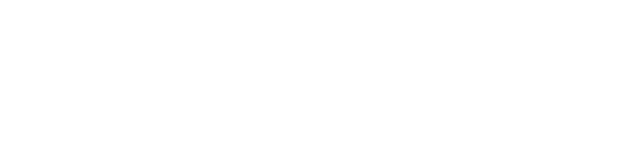
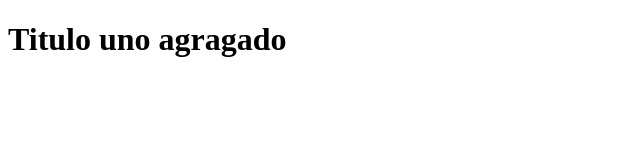
Before and after one commit to Javier-Ovalles-92/PracticaGit2, a plain HTML site: page index.html in a window 1280 px wide. Shown: the whole page, without its empty margins (0-640 px from the left). Drawn offline with Linux system fonts and the light colour scheme.

Commit message:
agregado todos los archivos

```diff
--- a/index.html
+++ b/index.html
@@ -7,6 +7,6 @@
     <title>Document</title>
 </head>
 <body>
-
+    <h1>Titulo uno agragado</h1>
 </body>
 </html>
```
